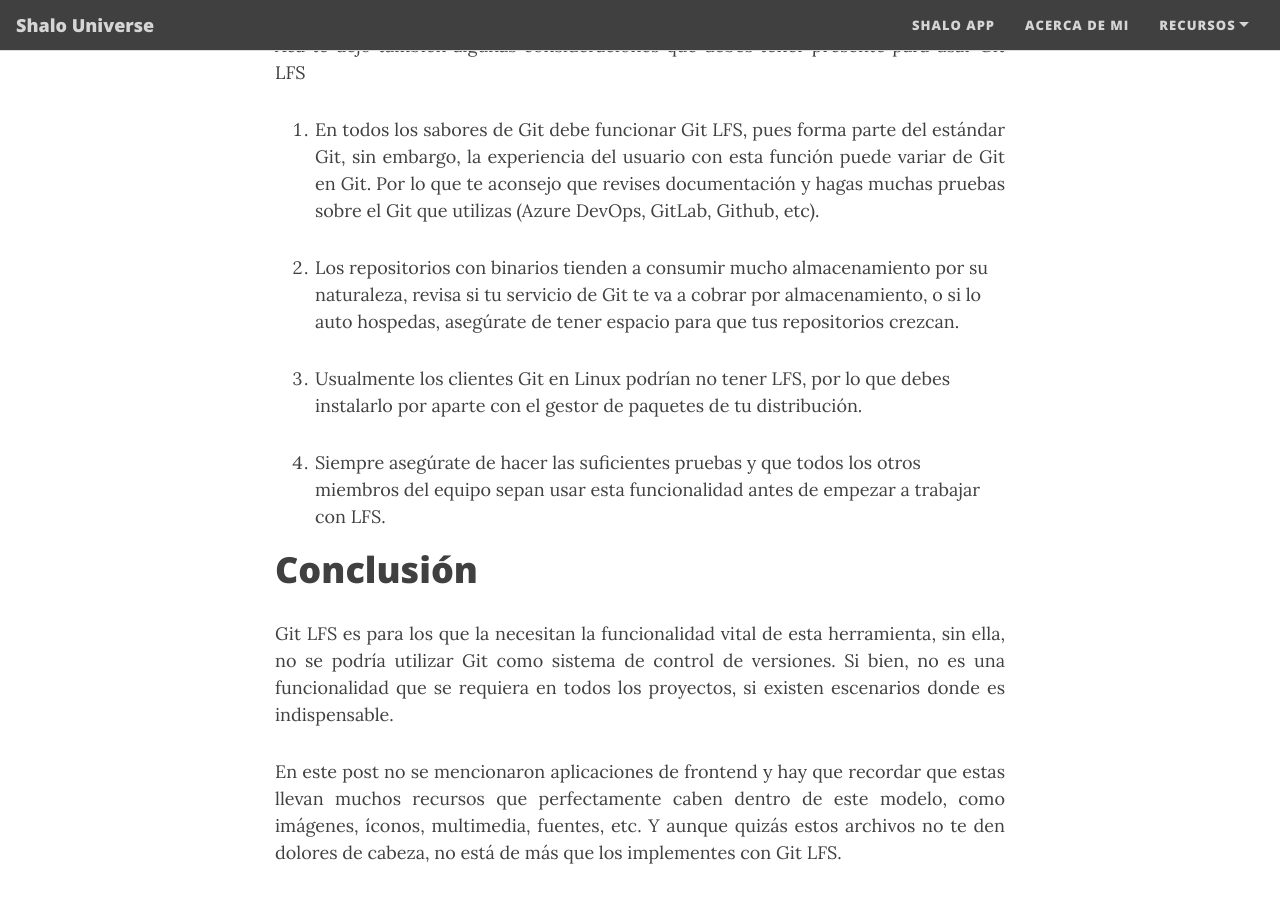
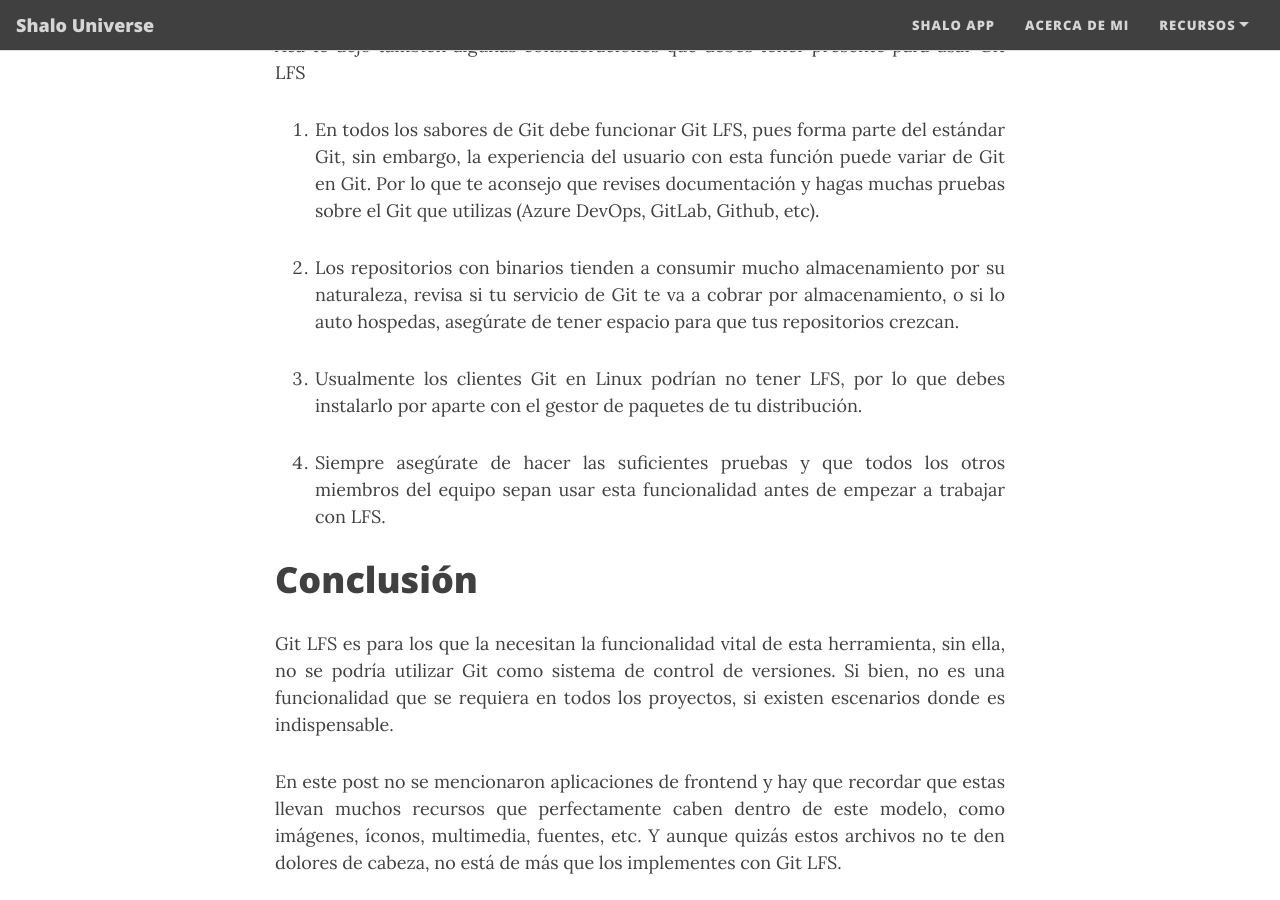
Before and after one commit to salomonvargas/blog, a Jekyll site: the page built from _posts/2022-02-27-git-lfs.md, in a window 1280 px wide and 900 px high, scrolled down 4296 px. Built offline with Jekyll 4.4.1, drawn with Linux system fonts in a browser that asks for light colours; nearby versions of some CDN libraries.

Commit message:
Mejora en texto justificado

```diff
--- a/_posts/2022-02-27-git-lfs.md
+++ b/_posts/2022-02-27-git-lfs.md
@@ -115,11 +115,11 @@ Acá te dejo también algunas consideraciones que debes tener presente para usar
 
 1. <p style='text-align: justify;'>En todos los sabores de Git debe funcionar Git LFS, pues forma parte del estándar Git, sin embargo, la experiencia del usuario con esta función puede variar de Git en Git. Por lo que te aconsejo que revises documentación y hagas muchas pruebas sobre el Git que utilizas (Azure DevOps, GitLab, Github, etc).</p>
 
-2. Los repositorios con binarios tienden a consumir mucho almacenamiento por su naturaleza, revisa si tu servicio de Git te va a cobrar por almacenamiento, o si lo auto hospedas, asegúrate de tener espacio para que tus repositorios crezcan.
+2. <p style='text-align: justify;'>Los repositorios con binarios tienden a consumir mucho almacenamiento por su naturaleza, revisa si tu servicio de Git te va a cobrar por almacenamiento, o si lo auto hospedas, asegúrate de tener espacio para que tus repositorios crezcan.</p>
 
-3. Usualmente los clientes Git en Linux podrían no tener LFS, por lo que debes instalarlo por aparte con el gestor de paquetes de tu distribución.
+3. <p style='text-align: justify;'>Usualmente los clientes Git en Linux podrían no tener LFS, por lo que debes instalarlo por aparte con el gestor de paquetes de tu distribución.</p>
 
-4. Siempre asegúrate de hacer las suficientes pruebas y que todos los otros miembros del equipo sepan usar esta funcionalidad antes de empezar a trabajar con LFS.
+4. <p style='text-align: justify;'>Siempre asegúrate de hacer las suficientes pruebas y que todos los otros miembros del equipo sepan usar esta funcionalidad antes de empezar a trabajar con LFS.</p>
 
 # Conclusión
 <p style='text-align: justify;'>
```
